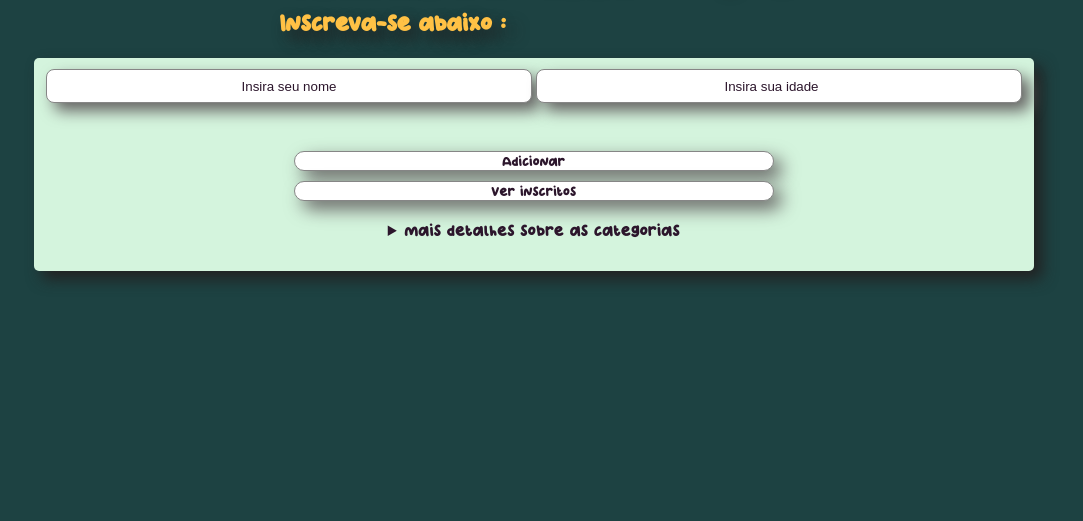
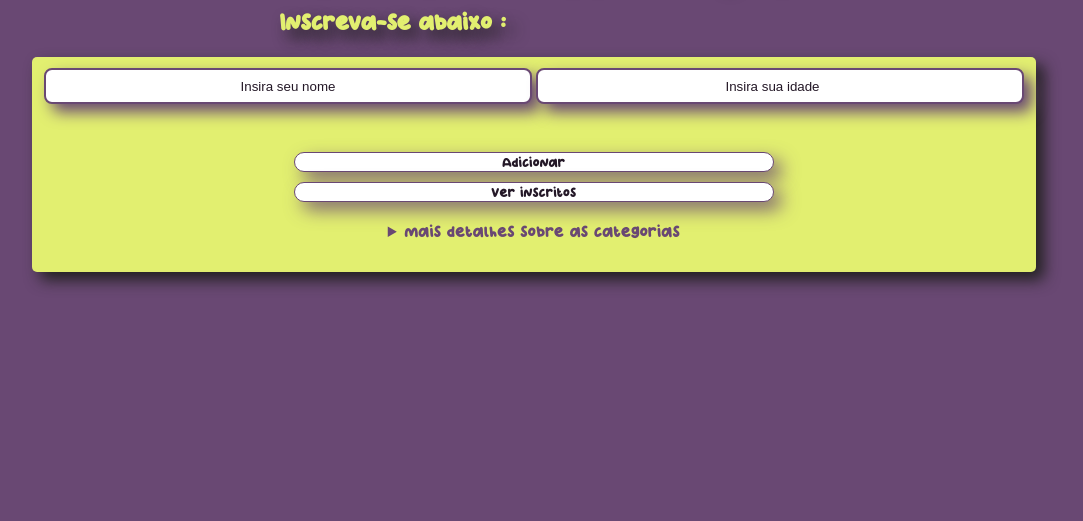
Before and after one commit to CamposCodes/Inscri-oTorneio, a plain HTML site: page index.html in a window 1280 px wide. Shown: the part 279-800 px from the top of the page, without its empty margins (106-1189 px from the left). Drawn offline with Linux system fonts and the light colour scheme.

Commit message:
altera cores da pagina

```diff
--- a/style.css
+++ b/style.css
@@ -1,5 +1,5 @@
 body{
-    background-color: #1D4242;
+    background-color: #694873;
 }
 #all{
     display: flex;
@@ -10,7 +10,7 @@ body{
     justify-content: center;
 }
 .all{
-    background-color: #D4F4DD;
+    background-color: #E2EF70;
     border-radius: 5px;
     padding: 1%;
     box-shadow: 8px 8px 15px rgb(34, 33, 33);
@@ -36,11 +36,11 @@ body{
     display: flex;
     justify-content: space-evenly;
     font-family: fontX;
-    color: #2c162c;
+    color: #694873;
 }
 .titlePage{
     font-family: fontX;
-    color: #FFC145;
+    color: #E2EF70;
     text-shadow: 8px 8px 15px rgb(34, 33, 33);
     font-size: 19px;
 }
@@ -58,14 +58,14 @@ body{
 .input{
     border-radius: 8px;
     border-style:solid;
-    border-width: 1px;
-    border-color: rgb(134, 134, 134);
-    box-shadow: 8px 8px 15px rgb(102, 100, 100);
+    border-width: 2px;
+    border-color: #694873;
+    box-shadow: 8px 8px 15px #694873;
     height: 30px;
 }
 .input::placeholder{
     text-align: center;
-    color: #2c162c;
+    color: #241827;
 }
 
 /**/
@@ -77,14 +77,14 @@ body{
     background-color: white;
     border-radius: 10px;
     border-style:solid;
-    border-width:1px;
-    border-color: rgb(134, 134, 134);
-    box-shadow: 8px 8px 18px rgb(102, 100, 100);
+    border-width:1.5px;
+    border-color: #694873;
+    box-shadow: 8px 8px 18px #694873cc;
 
     margin-top: 2%;
     font-family: fontX;
     width: 60vh;
-    color: #2c162c;
+    color: #241827;
 
 }
 #btnConfirmar{
@@ -92,14 +92,14 @@ body{
     background-color: white;
     border-radius: 10px;
     border-style: solid;
-    border-width: 1px;
-    border-color: rgb(134, 134, 134);
-    box-shadow: 8px 8px 18px rgb(102, 100, 100);
+    border-width: 1.5px;
+    border-color: #694873;
+    box-shadow: 8px 8px 18px #694873cc;
 
     margin-top: 10%;
     font-family: fontX;
     width: 60vh;
-    color: #2c162c;
+    color: #241827;
 }
 
 /**/
```
